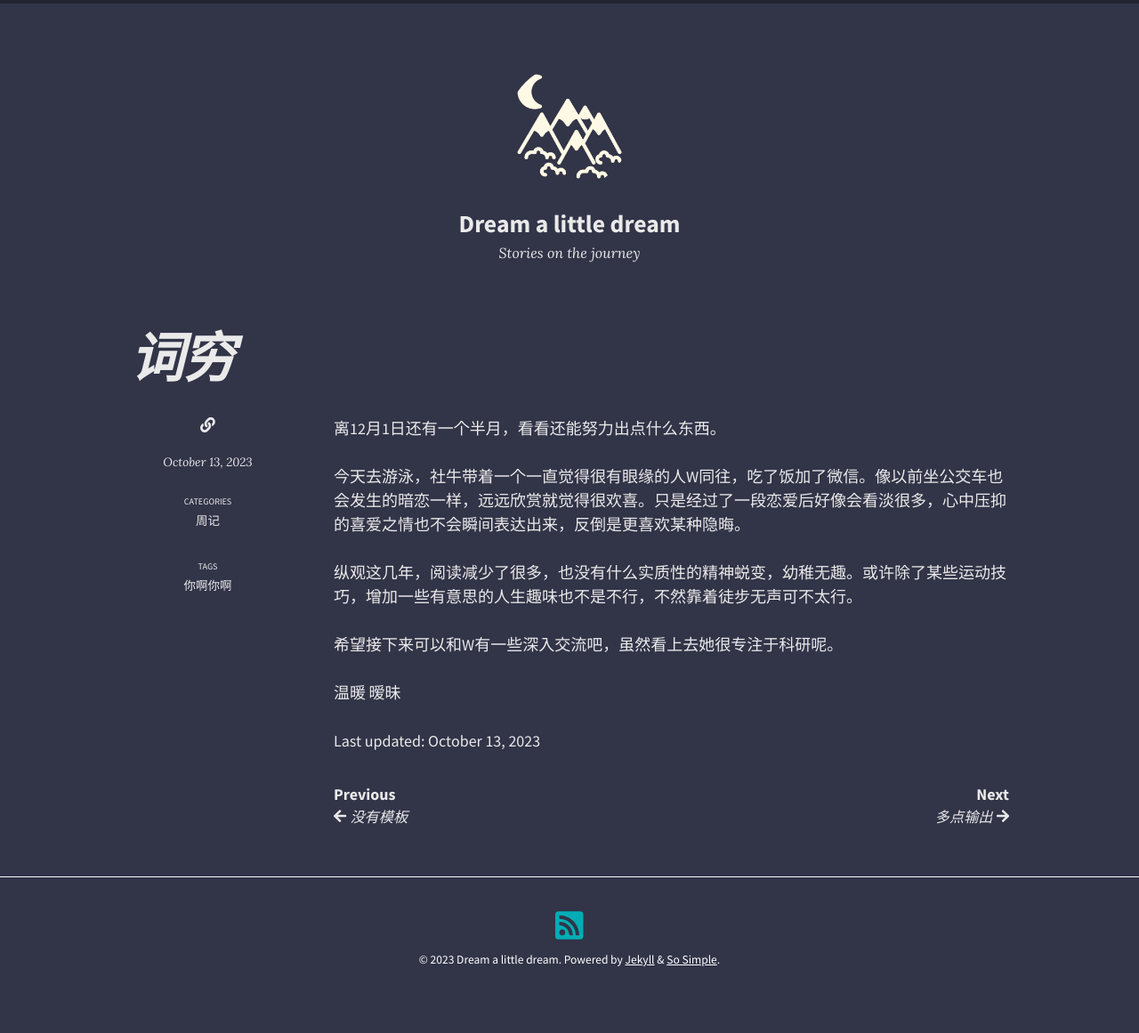
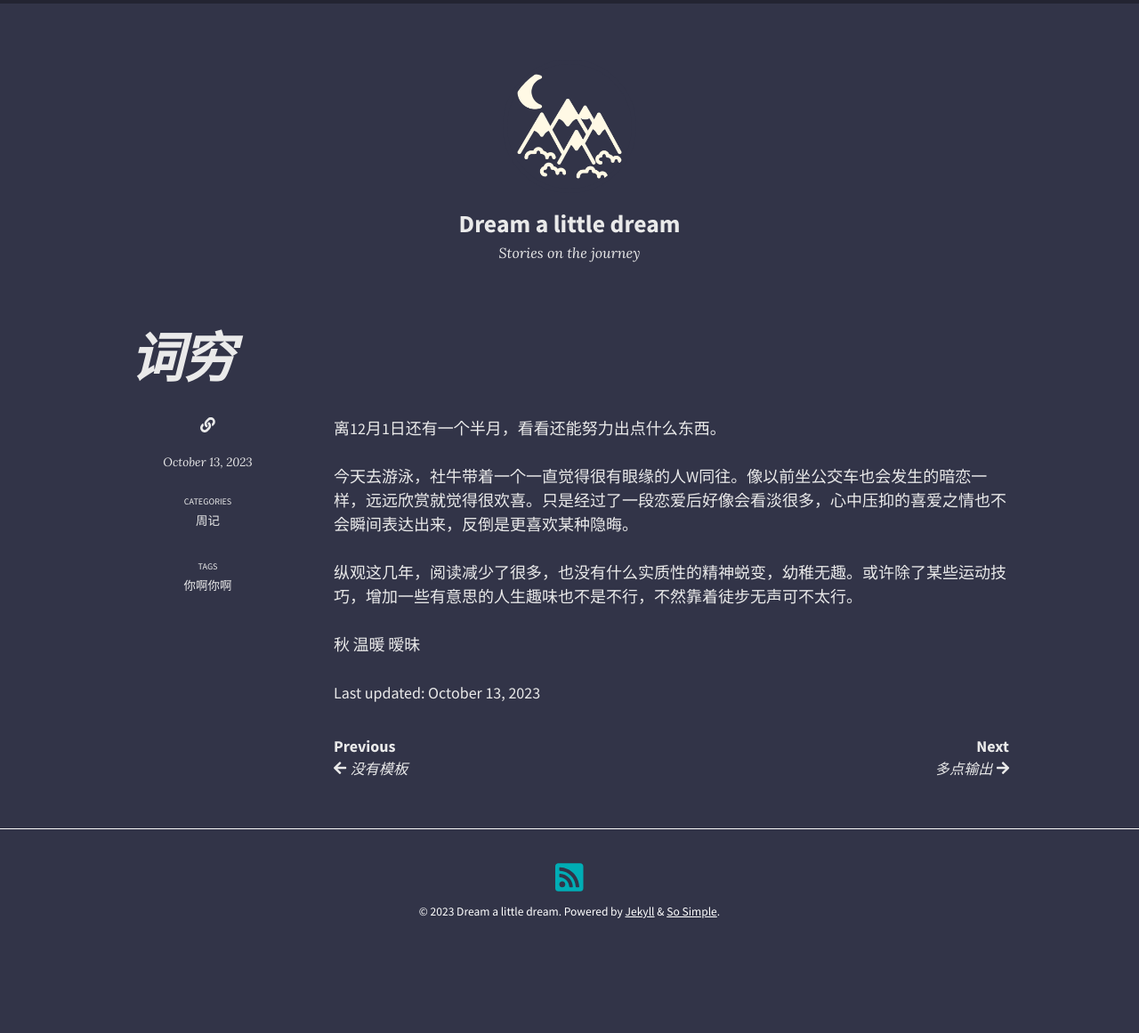
Before and after one commit to aoihanna/dawnsword, a Jekyll site: the page built from _posts/2023-10-13-w41-newfrieds.md, in a window 1280 px wide. Shown: the whole page at 89% size. Built offline with Jekyll 4.4.1, drawn with Linux system fonts in a browser that asks for light colours; nearby versions of some CDN libraries; comment, search, counter and statistics services are not loaded; after the commit the page ends 1107 px from its top, so only the background shows below that.

```diff
--- a/_posts/2023-10-13-w41-newfrieds.md
+++ b/_posts/2023-10-13-w41-newfrieds.md
@@ -10,12 +10,11 @@
 
 离12月1日还有一个半月，看看还能努力出点什么东西。
 
-今天去游泳，社牛带着一个一直觉得很有眼缘的人W同往，吃了饭加了微信。像以前坐公交车也会发生的暗恋一样，远远欣赏就觉得很欢喜。只是经过了一段恋爱后好像会看淡很多，心中压抑的喜爱之情也不会瞬间表达出来，反倒是更喜欢某种隐晦。
+今天去游泳，社牛带着一个一直觉得很有眼缘的人W同往。像以前坐公交车也会发生的暗恋一样，远远欣赏就觉得很欢喜。只是经过了一段恋爱后好像会看淡很多，心中压抑的喜爱之情也不会瞬间表达出来，反倒是更喜欢某种隐晦。
 
 纵观这几年，阅读减少了很多，也没有什么实质性的精神蜕变，幼稚无趣。或许除了某些运动技巧，增加一些有意思的人生趣味也不是不行，不然靠着徒步无声可不太行。
 
-希望接下来可以和W有一些深入交流吧，虽然看上去她很专注于科研呢。
 
-
+秋
 温暖
 暧昧
```
Also changed, not shown: _posts/2023-11-18-w46-novembermemo.md (added, +28 -0 lines).
